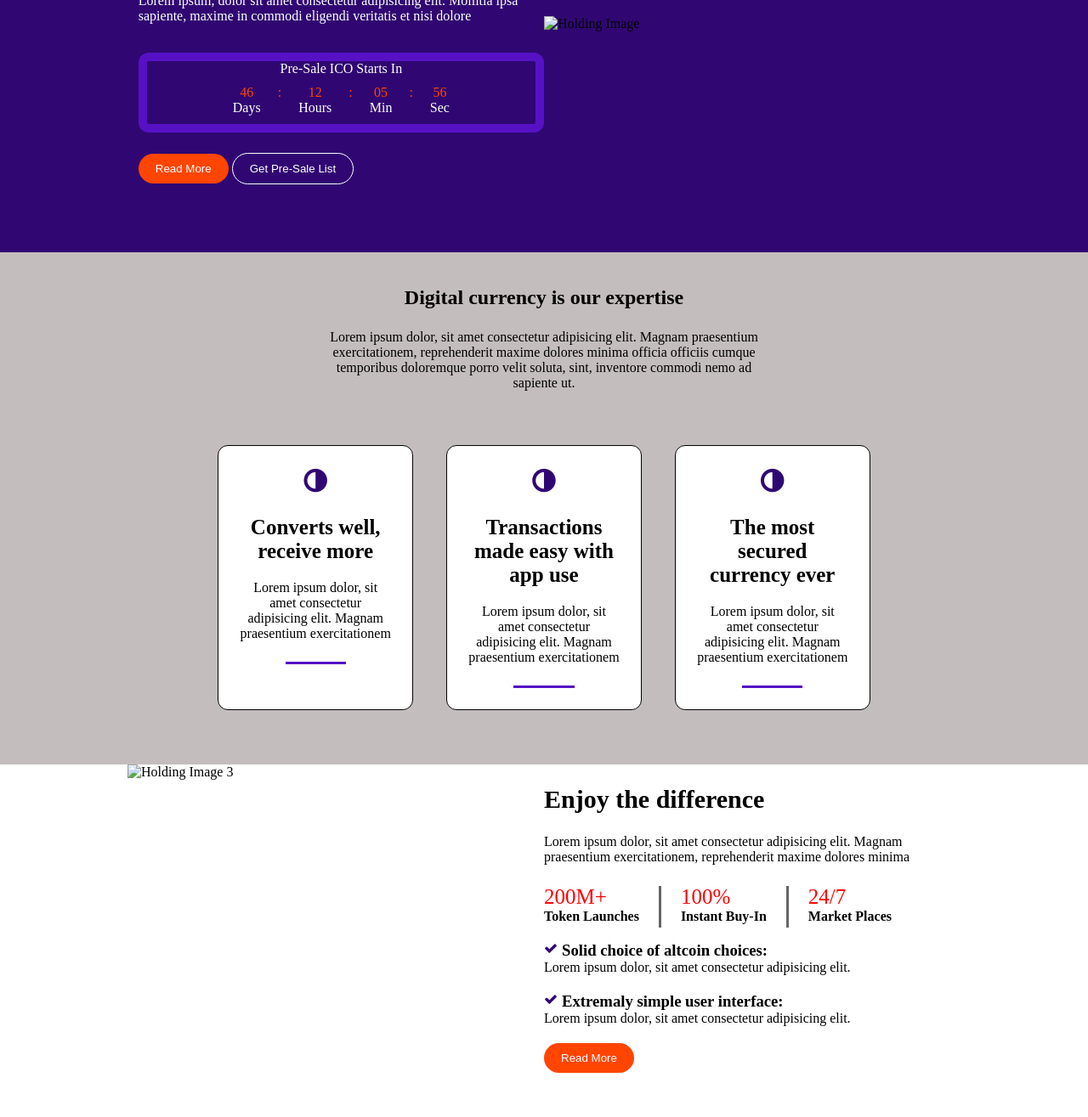
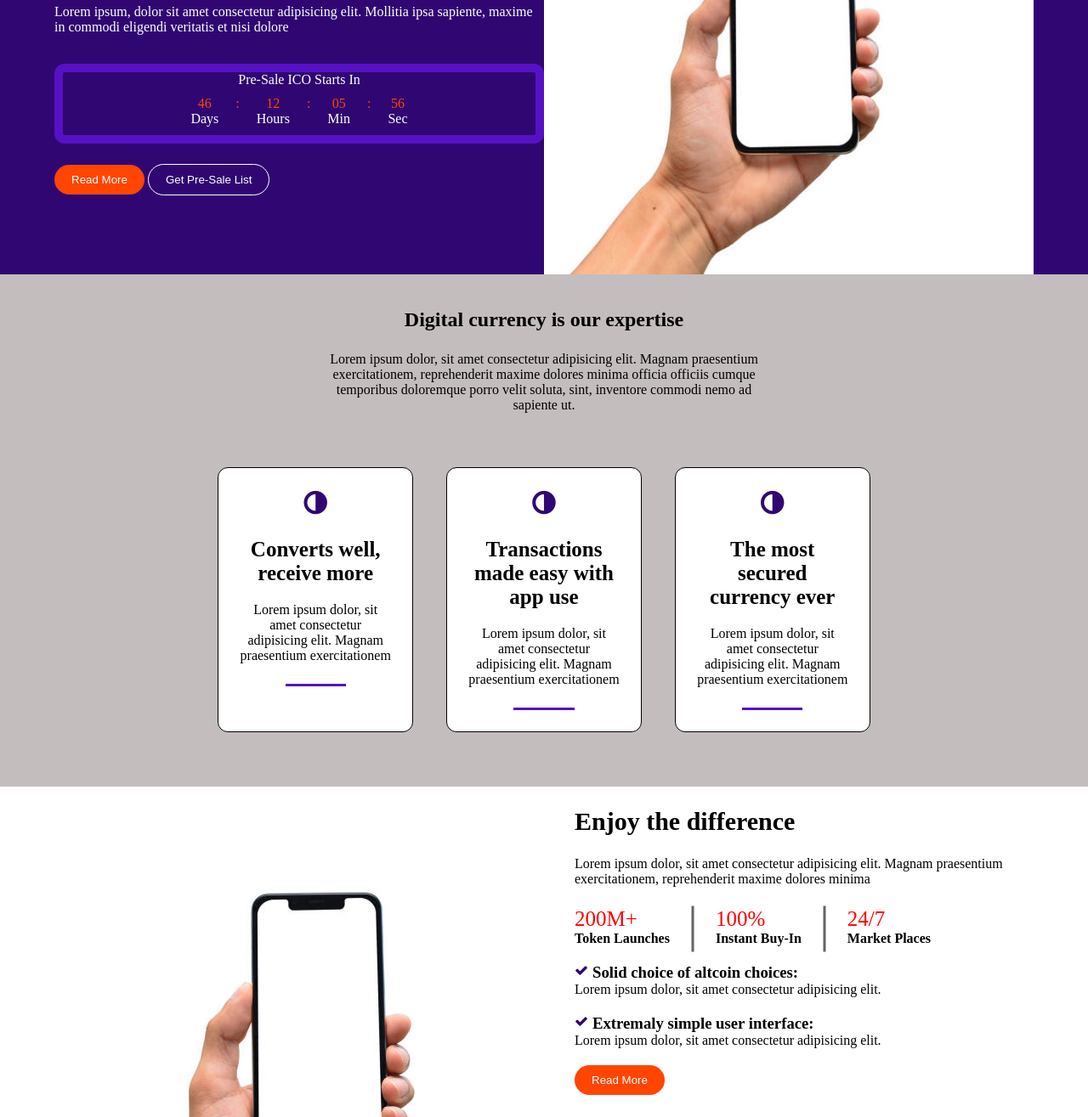
Before and after one commit to Lvalder1/chiswick-web-design, a plain HTML site: page index.html in a window 1280 px wide. Shown: the part 290-1605 px from the top of the page at 85% size. Before the commit the page ends 1553 px from the top, so only its background shows below. Drawn offline with Linux system fonts and the light colour scheme.

Commit message:
Added holding images

```diff
--- a/index.html
+++ b/index.html
@@ -61,7 +61,7 @@
                     </div>
                 </div>
                 <div class="sloganRight">
-                    <img src="" alt="Holding Image">
+                    <img src="images/holdingImage.jpg" alt="Holding Image">
                 </div>
             </div>
         </div>
@@ -102,7 +102,7 @@
         <section class="about">
             <div class="container">
                 <div class="aboutInner">
-                    <img src="" alt="Holding Image 3">
+                    <img src="/images/holdingImage.jpg" alt="Holding Image 2">
                     <div class="aboutTxt">
                         <h2>Enjoy the difference</h2>
                         <p class="aboutTxtInner">Lorem ipsum dolor, sit amet consectetur adipisicing elit.
--- a/style.scss
+++ b/style.scss
@@ -96,6 +96,10 @@ header {
     display: flex;
     flex-direction: column;
     width: 50%;
+
+    img {
+        width: 100%;
+    }
 }
 
 //Counter
```
Also changed, not shown: images/holdingImage.jpg (added), style.css, 1 other file.
